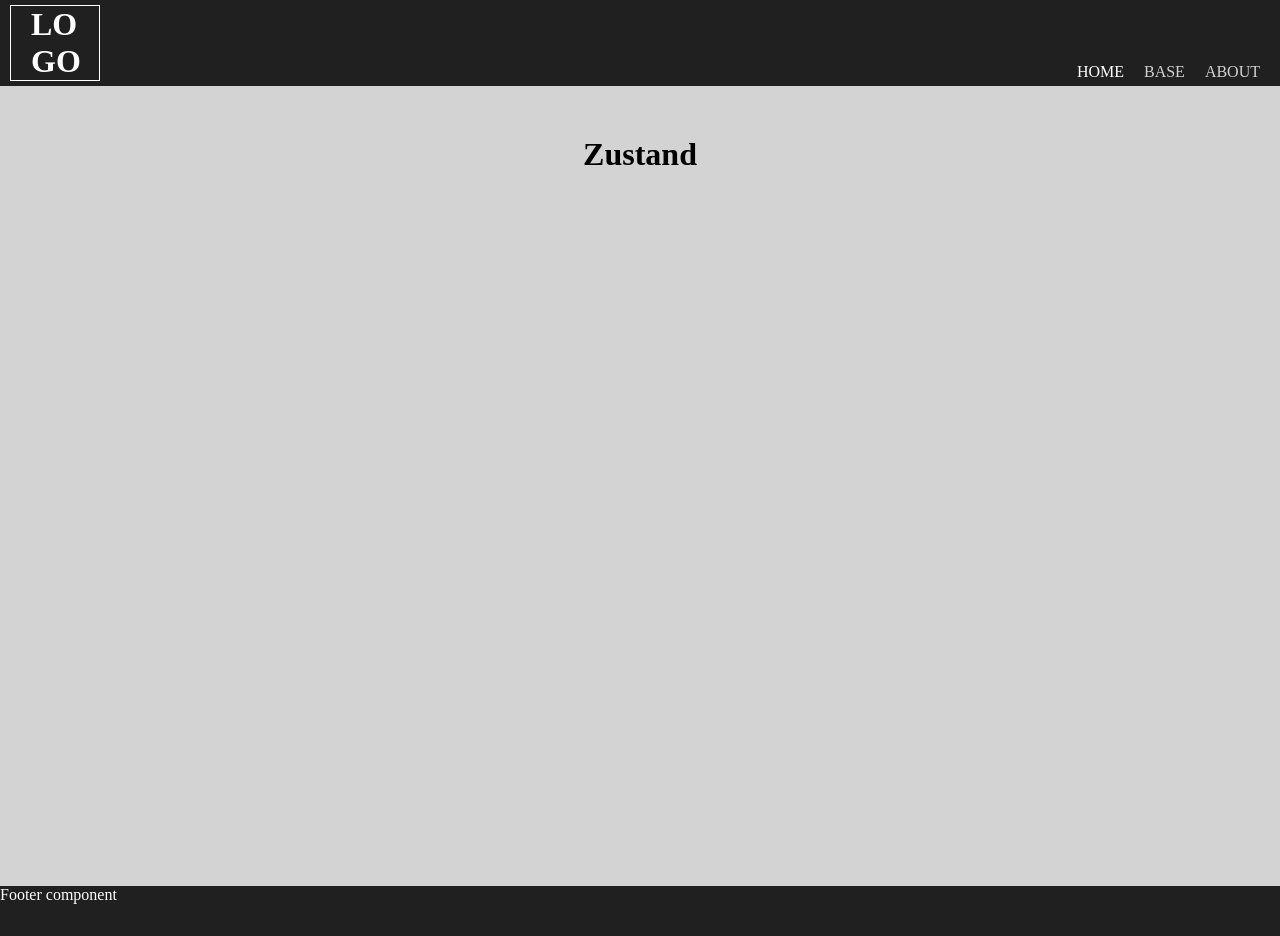
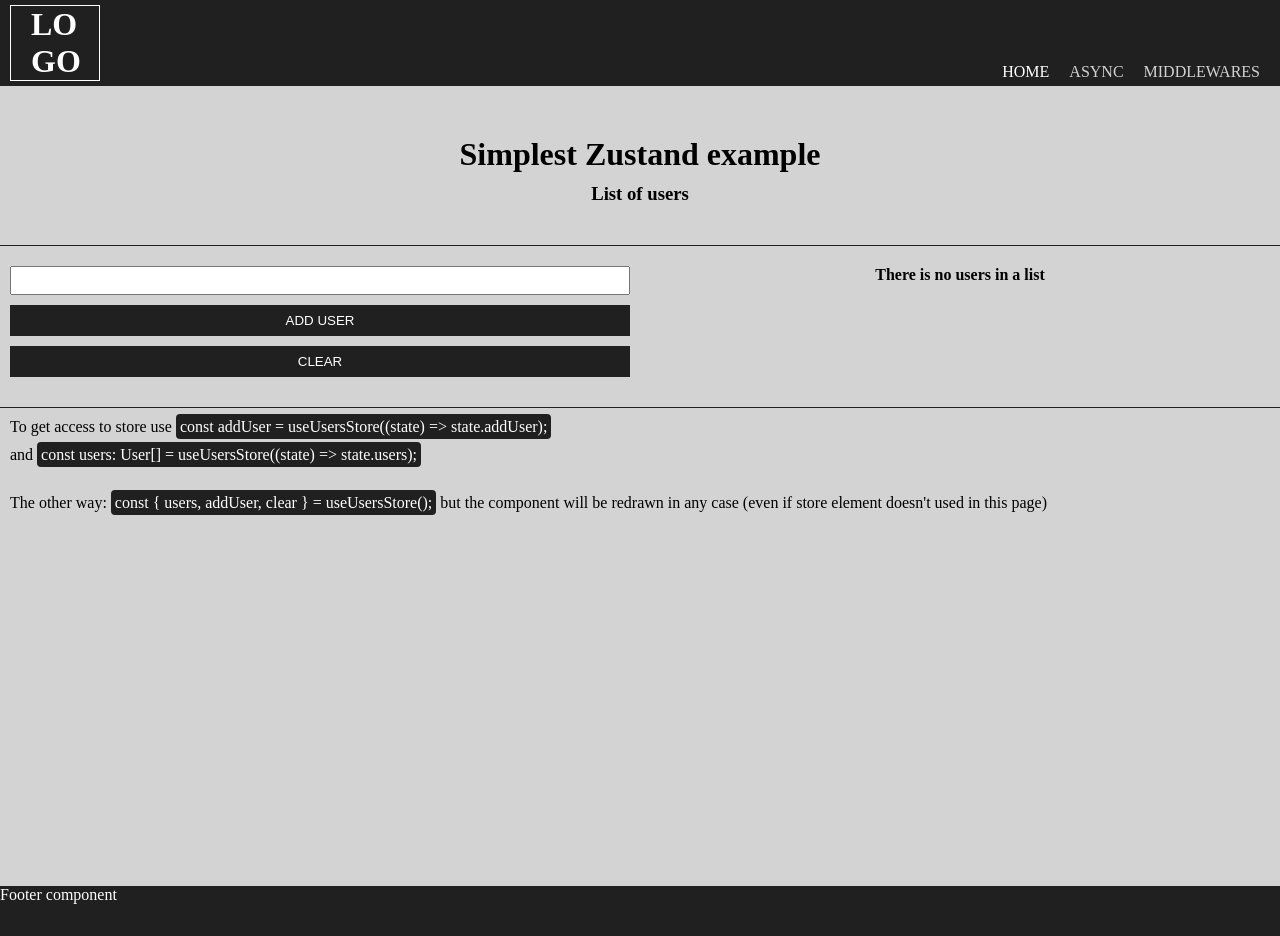
Before and after one commit to VVP8126/zustand_basis, a React (Create React App) app: page / in a window 1280 px wide. Built offline with nearby package versions, Linux system fonts and the light colour scheme.

Commit message:
Base example of Zustand stores

```diff
--- a/src/App.tsx
+++ b/src/App.tsx
@@ -2,8 +2,8 @@ import React from 'react';
 import './styles/App.css';
 import Home from './pages/Home';
 import { BrowserRouter, Routes, Route } from 'react-router-dom';
-import Base from './pages/Base';
-import About from './pages/About';
+import Async from './pages/Async';
+import Middlewares from './pages/Middlewares';
 import SharedLayout from './layout/SharedLayout';
 
 function App() {
@@ -12,8 +12,8 @@ function App() {
       <Routes>
         <Route path="/" element={<SharedLayout />}>
           <Route index element={<Home />}></Route>
-          <Route path="base" element={<Base />}></Route>
-          <Route path="about" element={<About />}></Route>
+          <Route path="async" element={<Async />}></Route>
+          <Route path="middlewares" element={<Middlewares />}></Route>
         </Route>
       </Routes>
     </BrowserRouter>
--- a/src/pages/About.tsx
+++ /dev/null
@@ -1,13 +0,0 @@
-import React from 'react';
-
-const About: React.FC = () => {
-  return (
-    <div className="wrapper">
-      <div className="main">
-        <h1 className="main__title">About</h1>
-      </div>
-    </div>
-  );
-};
-
-export default About;
--- /dev/null
+++ b/src/pages/Async.tsx
@@ -0,0 +1,36 @@
+import React from 'react';
+import { useAsyncUsersStore } from '../store/async/asyncUserStore';
+
+const Base = () => {
+  const { users, isLoading, error, fetchUsers } = useAsyncUsersStore();
+
+  return (
+    <div className="wrapper">
+      <div className="async__block">
+        <h1 className="main__title">Example with Async queries</h1>
+        <button className="async__btn" onClick={fetchUsers}>
+          Download ALL
+        </button>
+        <div className="async__user-list">
+          {isLoading ? (
+            <h2>Loading...</h2>
+          ) : error ? (
+            <h2>Error: {error} </h2>
+          ) : (
+            <>
+              <h2 className="async__user-downloaded">Downloaded: {users.length} row(s)</h2>{' '}
+              {users.length === 0 && <h4>Click button 'Download ALL'</h4>}
+              {users.map((user) => (
+                <p key={user.id}>
+                  {user.id}. {user.username}
+                </p>
+              ))}{' '}
+            </>
+          )}
+        </div>
+      </div>
+    </div>
+  );
+};
+
+export default Base;
--- a/src/pages/Base.tsx
+++ /dev/null
@@ -1,13 +0,0 @@
-import React from 'react';
-
-const Base = () => {
-  return (
-    <div className="wrapper">
-      <div className="main">
-        <h1 className="main__title">Base</h1>
-      </div>
-    </div>
-  );
-};
-
-export default Base;
--- a/src/pages/Header.tsx
+++ b/src/pages/Header.tsx
@@ -27,25 +27,25 @@ const Header: React.FC = () => {
         <li className="header__menu-item">
           <Link
             className={
-              location.pathname.substring(1) === 'base'
+              location.pathname.substring(1) === 'async'
                 ? 'header__menu-item-link header__menu-item--active'
                 : 'header__menu-item-link'
             }
-            to={'/base'}
+            to={'/async'}
           >
-            BASE
+            ASYNC
           </Link>
         </li>
         <li className="header__menu-item">
           <Link
             className={
-              location.pathname.substring(1) === 'about'
+              location.pathname.substring(1) === 'middlewares'
                 ? 'header__menu-item-link header__menu-item--active'
                 : 'header__menu-item-link'
             }
-            to={'/about'}
+            to={'/middlewares'}
           >
-            ABOUT
+            MIDDLEWARES
           </Link>
         </li>
       </ul>
--- a/src/pages/Main.tsx
+++ b/src/pages/Main.tsx
@@ -1,11 +1,87 @@
-import React from 'react';
+import React, { ChangeEvent } from 'react';
+import { useUsersStore } from '../store/user/userStore';
+import { User } from '../types/User';
 
 const Main: React.FC = () => {
-  console.log('MAIN');
+  const users: User[] = useUsersStore((state) => state.users);
+  const addUser = useUsersStore((state) => state.addUser);
+  const clear = useUsersStore((state) => state.clear);
+  // const { users, addUser, clear } = useUsersStore(); // alternative approach
+  const [val, setVal] = React.useState('');
+
+  const onInputChange = (e: ChangeEvent<HTMLInputElement>) => {
+    const userInput = e.target.value;
+    setVal(userInput);
+  };
+
+  const addNewUser = () => {
+    if (val.length > 0) {
+      addUser(val);
+      setVal('');
+    } else {
+      console.log('Enter the name of new user !');
+    }
+  };
 
   return (
     <div className="main">
-      <h1 className="main__title">Zustand</h1>
+      <h1 className="main__title">Simplest Zustand example</h1>
+      <h3 className="main__title">List of users</h3>
+      <div className="main__users">
+        <div className="main__add-user">
+          <input value={val} onChange={onInputChange} className="main_input" />
+          <button onClick={addNewUser} className="main_btn">
+            ADD USER
+          </button>
+          <button onClick={clear} className="main_btn">
+            CLEAR
+          </button>
+        </div>
+        <ul className="main__user-list">
+          {users.length === 0 ? (
+            <li>
+              <center>
+                <b>There is no users in a list</b>
+              </center>
+            </li>
+          ) : (
+            <>
+              <li>
+                <center>
+                  <h4>Users in a list: {users.length}</h4>
+                </center>
+              </li>
+              {users.map((user, index) => (
+                <li key={user.id}>
+                  {index + 1}. {user.username}
+                </li>
+              ))}
+            </>
+          )}
+        </ul>
+      </div>
+      <div className="main__description">
+        <p>
+          To get access to store use{' '}
+          <span className="main__selected">
+            const addUser = useUsersStore((state) =&gt; state.addUser);
+          </span>
+        </p>
+        <p>
+          and{' '}
+          <span className="main__selected">
+            const users: User[] = useUsersStore((state) =&gt; state.users);
+          </span>
+        </p>
+        <p className="pt-20">
+          The other way:{' '}
+          <span className="main__selected">
+            const &#123; users, addUser, clear &#125; = useUsersStore();
+          </span>{' '}
+          but the component will be redrawn in any case (even if store element doesn't used in this
+          page)
+        </p>
+      </div>
     </div>
   );
 };
--- /dev/null
+++ b/src/pages/Middlewares.tsx
@@ -0,0 +1,72 @@
+import React, { ChangeEvent } from 'react';
+import { useUsersWithMiddlewaresStore } from '../store/middlewares/userWithMiddlewaresStore';
+
+const Middlewares: React.FC = () => {
+  const { users, isLoading, error, addUser, clear, fetchUsers } = useUsersWithMiddlewaresStore();
+
+  const [val, setVal] = React.useState('');
+
+  const onInputChange = (e: ChangeEvent<HTMLInputElement>) => {
+    const userInput = e.target.value;
+    setVal(userInput);
+  };
+
+  const addNewUser = () => {
+    if (val.length > 0) {
+      addUser(val);
+      setVal('');
+    } else {
+      console.log('Enter the name of new user !');
+    }
+  };
+
+  return (
+    <div className="wrapper">
+      <div className="main">
+        <h1 className="main__title">Zustand can use Middleware(s)</h1>
+        <h2 className="main__title">In this example used 1 middleware - immer</h2>
+        <h2 className="main__title">(can work with store objects as in RTK)</h2>
+        <div className="main__users">
+          <div className="main__add-user">
+            <input value={val} onChange={onInputChange} className="main_input" />
+            <button onClick={addNewUser} className="main_btn">
+              ADD USER
+            </button>
+            <button onClick={clear} className="main_btn">
+              CLEAR
+            </button>
+            <button onClick={fetchUsers} className="main_btn">
+              DOWNLOAD ALL
+            </button>
+            {isLoading && <h4>Loading...</h4>}
+            {error && <h4>error</h4>}
+          </div>
+          <ul className="main__user-list">
+            {users.length === 0 ? (
+              <li>
+                <center>
+                  <b>There is no users in a list</b>
+                </center>
+              </li>
+            ) : (
+              <>
+                <li>
+                  <center>
+                    <h4>Users in a list: {users.length}</h4>
+                  </center>
+                </li>
+                {users.map((user, index) => (
+                  <li key={user.id}>
+                    {index + 1}. {user.username}
+                  </li>
+                ))}
+              </>
+            )}
+          </ul>
+        </div>
+      </div>
+    </div>
+  );
+};
+
+export default Middlewares;
--- /dev/null
+++ b/src/store/async/asyncUserStore.ts
@@ -0,0 +1,27 @@
+import { User } from '../../types/User';
+import { create } from 'zustand';
+
+interface AsyncUsersState {
+  users: User[];
+  isLoading: boolean;
+  error: string;
+  fetchUsers: () => void;
+}
+
+export const useAsyncUsersStore = create<AsyncUsersState>((set) => ({
+  users: [],
+  isLoading: false,
+  error: '',
+  fetchUsers: async () => {
+    try {
+      set({ isLoading: true });
+      const result = await fetch('https://jsonplaceholder.typicode.com/users');
+      const json = (await result.json()) as User[];
+      set({ users: json });
+    } catch (err: any) {
+      set({ error: err.message });
+    } finally {
+      set({ isLoading: false });
+    }
+  },
+}));
--- /dev/null
+++ b/src/store/middlewares/userWithMiddlewaresStore.ts
@@ -0,0 +1,40 @@
+import { User } from '../../types/User';
+import { create } from 'zustand';
+import { immer } from 'zustand/middleware/immer'; // can work with store objects as in RTK
+
+interface UsersWithMiddlewaresState {
+  users: User[];
+  isLoading: boolean;
+  error: string;
+  addUser: (name: string) => void;
+  clear: () => void;
+  fetchUsers: () => void;
+}
+
+export const useUsersWithMiddlewaresStore = create<UsersWithMiddlewaresState>()(
+  immer((set) => ({
+    users: [],
+    isLoading: false,
+    error: '',
+    addUser: (name: string) =>
+      set((state) => {
+        state.users.push({ id: Date.now(), username: name });
+      }),
+    clear: () =>
+      set((state) => {
+        state.users = [];
+      }),
+    fetchUsers: async () => {
+      try {
+        set({ isLoading: true });
+        const result = await fetch('https://jsonplaceholder.typicode.com/users');
+        const json = (await result.json()) as User[];
+        set({ users: json });
+      } catch (err: any) {
+        set({ error: err.message });
+      } finally {
+        set({ isLoading: false });
+      }
+    },
+  })),
+);
--- /dev/null
+++ b/src/store/user/userStore.ts
@@ -0,0 +1,20 @@
+import { User } from '../../types/User';
+import { create } from 'zustand';
+
+interface UsersState {
+  users: User[];
+  addUser: (username: string) => void;
+  clear: () => void;
+}
+
+export const useUsersStore = create<UsersState>((set) => ({
+  users: [],
+  addUser: (username: string) =>
+    set((state) => ({
+      users: [...state.users, { id: Date.now(), username }],
+    })),
+  clear: () =>
+    set(() => ({
+      users: [],
+    })),
+}));
--- a/src/styles/App.css
+++ b/src/styles/App.css
@@ -63,6 +63,86 @@ body {
   padding-top: 50px;
   flex-grow: 1;
 }
+.main__title + .main__title {
+  margin-top: 10px;
+  margin-bottom: 40px;
+}
 .main__title {
   text-align: center;
 }
+.main__users {
+  display: grid;
+  grid-template-columns: repeat(2, 1fr);
+  padding-bottom: 20px;
+  border-top: 1px solid #202020;
+  border-bottom: 1px solid #202020;
+}
+.main__add-user,
+.main__user-list {
+  display: flex;
+  flex-direction: column;
+  justify-content: center;
+  padding: 20px 10px 10px;
+}
+.main__user-list {
+  justify-content: start;
+}
+.main_input {
+  padding: 5px 10px;
+}
+.main_btn {
+  margin-top: 10px;
+  border: none;
+  background-color: #202020;
+  color: #fff;
+  cursor: pointer;
+  padding: 8px;
+}
+.main__user-list {
+  list-style-type: none;
+}
+.main__description {
+  padding: 10px;
+}
+.main__description > p {
+  padding-bottom: 10px;
+}
+.main__selected {
+  background-color: #202020;
+  color: #fff;
+  padding: 4px;
+  border-radius: 4px;
+}
+.pt-20 {
+  padding-top: 20px;
+}
+
+/* For async example */
+.async__block {
+  display: flex;
+  flex-direction: column;
+  justify-content: stretch;
+  gap: 20px;
+}
+.async__btn {
+  border: none;
+  background-color: #202020;
+  padding: 8px;
+  color: #fff;
+  width: 50%;
+  cursor: pointer;
+  text-transform: uppercase;
+  display: block;
+  margin: 10px auto;
+}
+.async__user-list {
+  width: 50%;
+  display: block;
+  margin: 0 auto;
+}
+.async__user-downloaded {
+  padding-top: 8px;
+  padding-bottom: 4px;
+}
+
+/* For middleware example */
--- /dev/null
+++ b/src/types/User.ts
@@ -0,0 +1,4 @@
+export interface User {
+  id: number;
+  username: string;
+}
```
